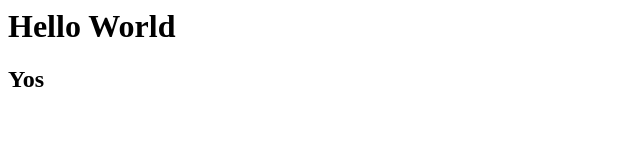
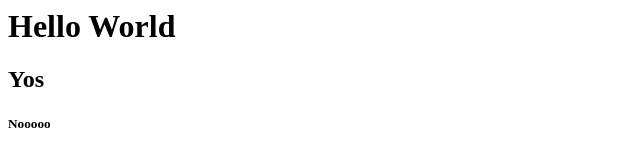
Before and after one commit to Stason321Noris/testtesttest, a plain HTML site: page index.html in a window 1280 px wide. Shown: the full height of the page, 0-640 px from the left. Drawn offline with Linux system fonts and the light colour scheme.

Commit message:
Commit Dev 1

```diff
--- a/index.html
+++ b/index.html
@@ -1,2 +1,3 @@
 <h1>Hello World</h1>
 <h2>Yos</h2>
+<h5>Nooooo</h5>
```
